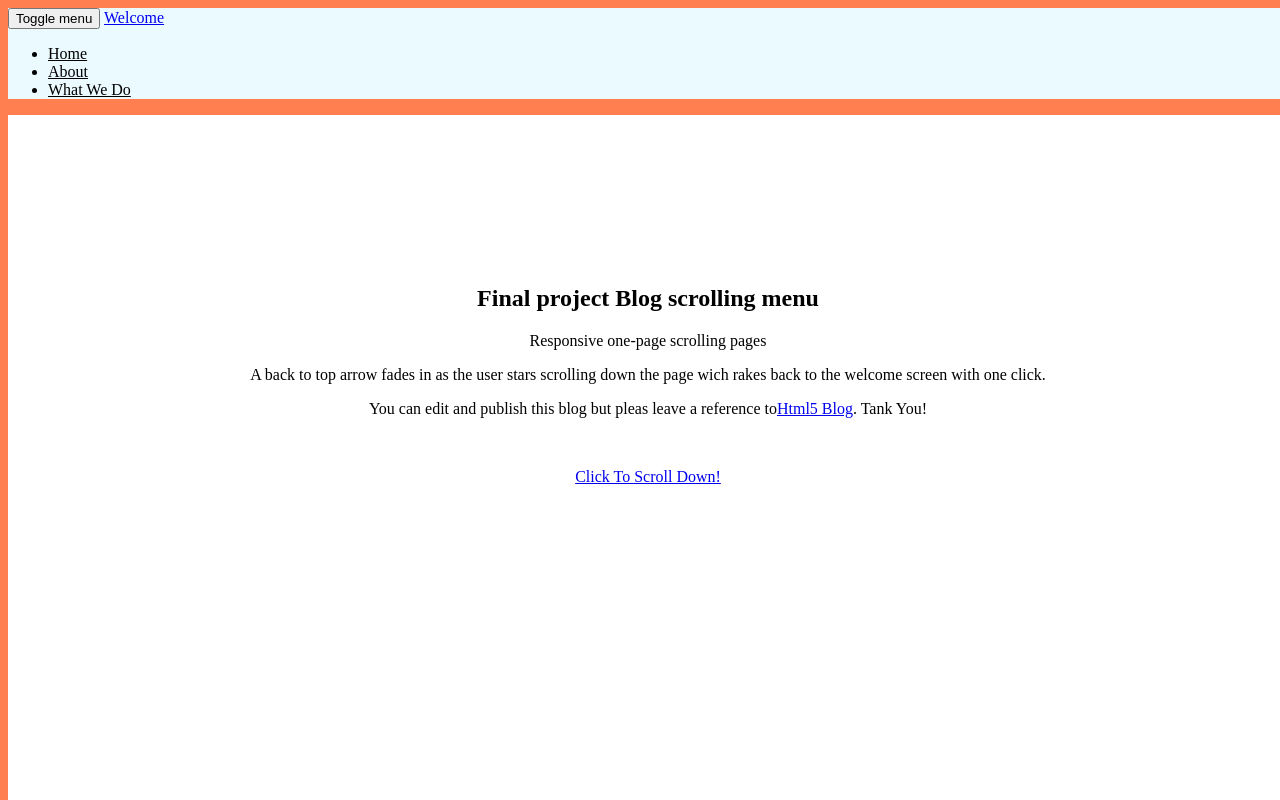
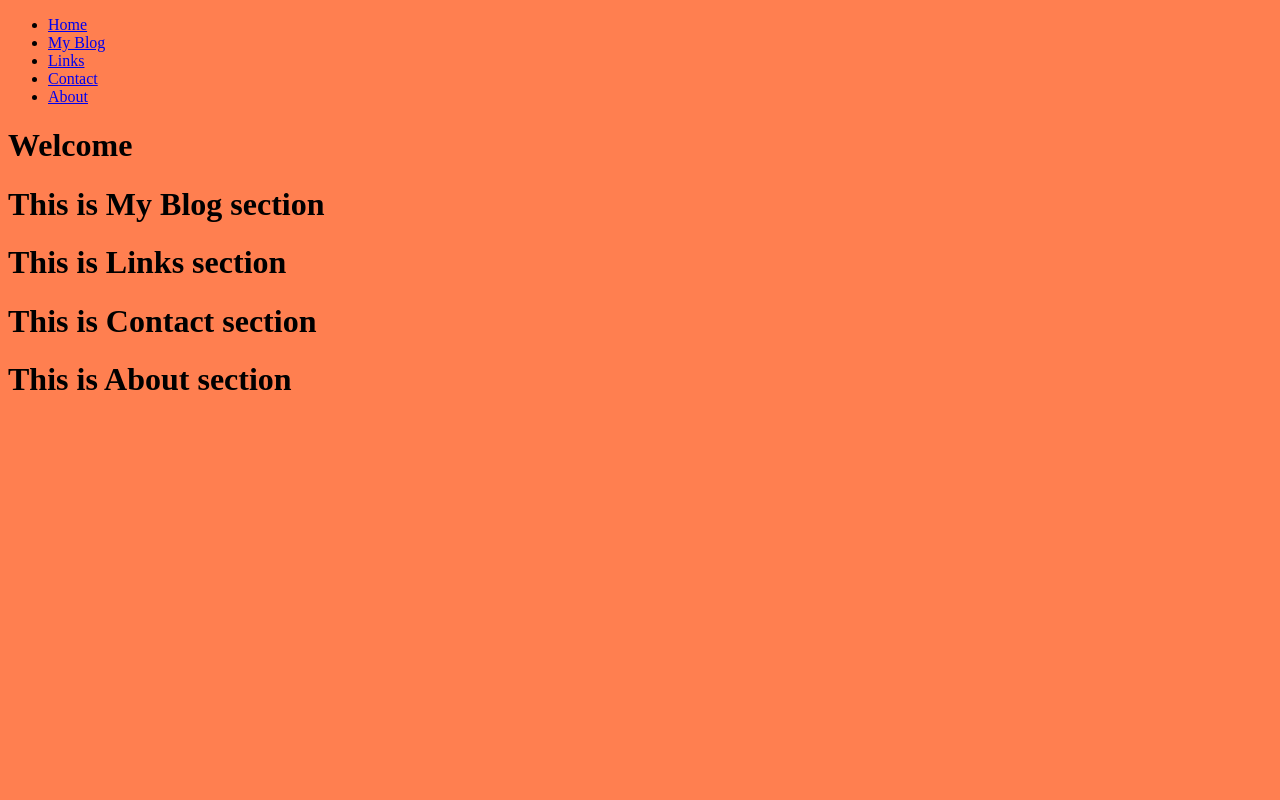
Before and after one commit to soheilgithub/final-project, a plain HTML site: page index.html in a window 1280 px wide. Shown: the top 800 px of the page. Drawn offline with Linux system fonts and the light colour scheme.

Commit message:
Update index.html

```diff
--- a/index.html
+++ b/index.html
@@ -1,91 +1,39 @@
 <!DOCTYPE html>
-<html lang="en">
+<html>
 <head>
     <meta charset="UTF-8">
-    <meta name="viewport" content="width=device-width, initial-scale=1.0">
-    <meta http-equiv="X-UA-Compatible" content="ie=edge">
-    <title>finalproject</title>
-    <link rel="stylesheet" href="style.css">
-</head>
-    <body id="page-top" data-spay="scroll" data-target=".navbar-fixed-top">
-        <nav class="navbar-default navbar-fixed-top" role="navigation">
-            <div class="container">
-                <div class="navbar-header page-scrool">
-                    <button type="button" class="navbar-toggle" data-toggle="collapse">
-                        <span class="sr-only">Toggle menu</span>
-                        <span class="icon-bar"></span>
-                        <span class="icon-bar"></span>
-                        <span class="icon-bar"></span>
-                    </button>
-                    <a class="navbar-brand page-scroll" href="#page-top">Welcome</a>
-                </div>
-
-                <div class="collapse navbar-collapse navbar-ex1-collapse">
-                    <ul class="nav navbar-nav">
-                        <li class="hidden">
-                            <a class="page-scroll" href="#page-top">Home</a>
-                        </li>
-                        <li>
-                            <a class="page-scroll" href="#about">About</a>
-                        </li>
-                        <li>
-                            <a class="page-scroll" href="#whatwedo">What We Do</a>
-                        </li>
-                    </ul>
-                </div> <!--.navbar-collapse -->
-            </div>     <!-- .container -->
-        </nav>
-        <!-- Welcome  -->
-        <section id="welcome" class="welcome-section">
-            <div class="continer">
-                <div class="row">
-                    <div class="col-lg-12">
-                        <h1>Final project Blog scrolling menu</h1>
-                        <p>Responsive one-page scrolling pages</p>
-                        <p>A back to top arrow fades in as the user stars scrolling down the page wich rakes back to the welcome screen with one click.</p>
-                        <p>You can edit and publish this blog but pleas leave a reference to<a href="https://github.com/soheilgithub/final-project" target="_blank" rel="nofollw">Html5 Blog</a>. Tank You!</p>
-                        <p>&nbsp;</p>
-                        <a class="btn btn-primary page-scroll" href="#about">Click To Scroll Down!</a>
-                    </div>
-                </div>
-            </div>
-        </section>
-
-        <!-- About -->
-        <section id="about" class="about-section">
-            <div class="container">
-                <div class="row">
-                    <div class="col-lg-12">
-                        <h1>About</h1>
-                    </div>
-                </div>
-            </div>
-        </section>
-
-        <!-- What We do section -->
-        <section id="whatwedo" class="whatwedo-section">
-            <div class="container">
-                <div class="row">
-                    <div class="col-lg-12">
-                        <h1>What We Do</h1>
-                    </div>
-                </div>
-            </div>
-        </section>
-
-        <!-- Contact Section -->
-        <section id="contact" class="contact-section">
-            <div class="container">
-                <div class="row">
-                    <div class="col-lag-12">
-                        <h1>Contact Section</h1>
-                    </div>
-                </div>
-            </div>
-        </section>
-        <a id="back2top" title="back to top" href="#">&#10148;</a>
+     <title>finalproject</title>
+     <link rel="stylesheet" href="style.css">
 
 
+</head>
+<body>
+    <nav>
+        <ul>
+        <li><a href="#section1">Home</a></li>
+        <li><a href="#section2">My Blog</a></li>
+        <li><a href="#section3">Links</a></li>
+        <li><a href="#section4">Contact</a></li>
+        <li><a href="#section5">About</a></li>
 
-    </body>
+
+        </ul>
+    </nav>
+    <div id="section1">
+        <h1>Welcome</h1>
+    </div>
+    <div id="section2">
+        <h1>This is My Blog section</h1>
+    </div>
+    <div id="section3">
+        <h1>This is Links section</h1>
+    </div>
+    <div id="section4">
+        <h1>This is Contact section</h1>
+    </div>
+    <div id="section5">
+        <h1>This is About section</h1>
+    </div>
+
+</body>
 </html>
```
